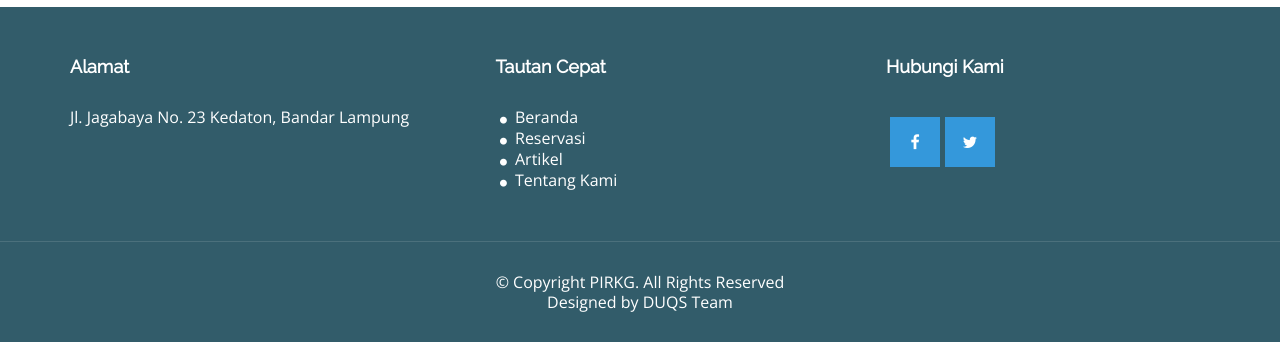
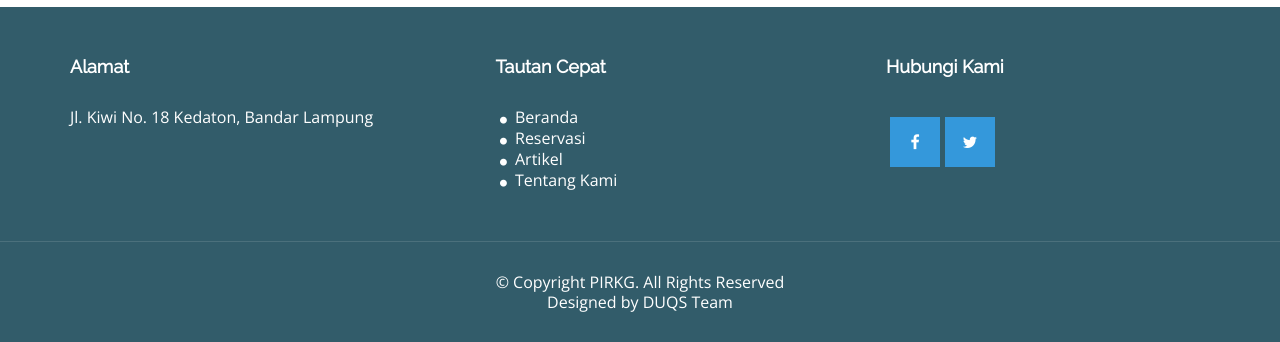
Before and after one commit to Mariadinii/PIRKG, a CodeIgniter app: page /PIRKG/ in a window 1280 px wide. Shown: the part 2030-2372 px from the top of the page. Run offline with CodeIgniter, Linux system fonts and the light colour scheme; some libraries are stand-ins or nearby versions; some web fonts are replaced.

Commit message:
perbaikan footer

```diff
--- a/application/views/templates/footer.php
+++ b/application/views/templates/footer.php
@@ -8,7 +8,7 @@
               <h4 class="white no-padding">Alamat</h4>
             </div>
             <div class="info-sec">
-              <p>Jl. Jagabaya No. 23 Kedaton, Bandar Lampung</p>
+              <p>Jl. Kiwi No. 18 Kedaton, Bandar Lampung</p>
             </div>
           </div>
           <div class="col-md-4 col-sm-4 marb20">
--- a/assets/css/style.css
+++ b/assets/css/style.css
@@ -1,5 +1,5 @@
 /*
-    Theme Name: Medilab
+    Theme Name: PIRKG
     Theme URL: https://bootstrapmade.com/medilab-free-medical-bootstrap-theme/
     Author: BootstrapMade.com
     Author URL: https://bootstrapmade.com
```
